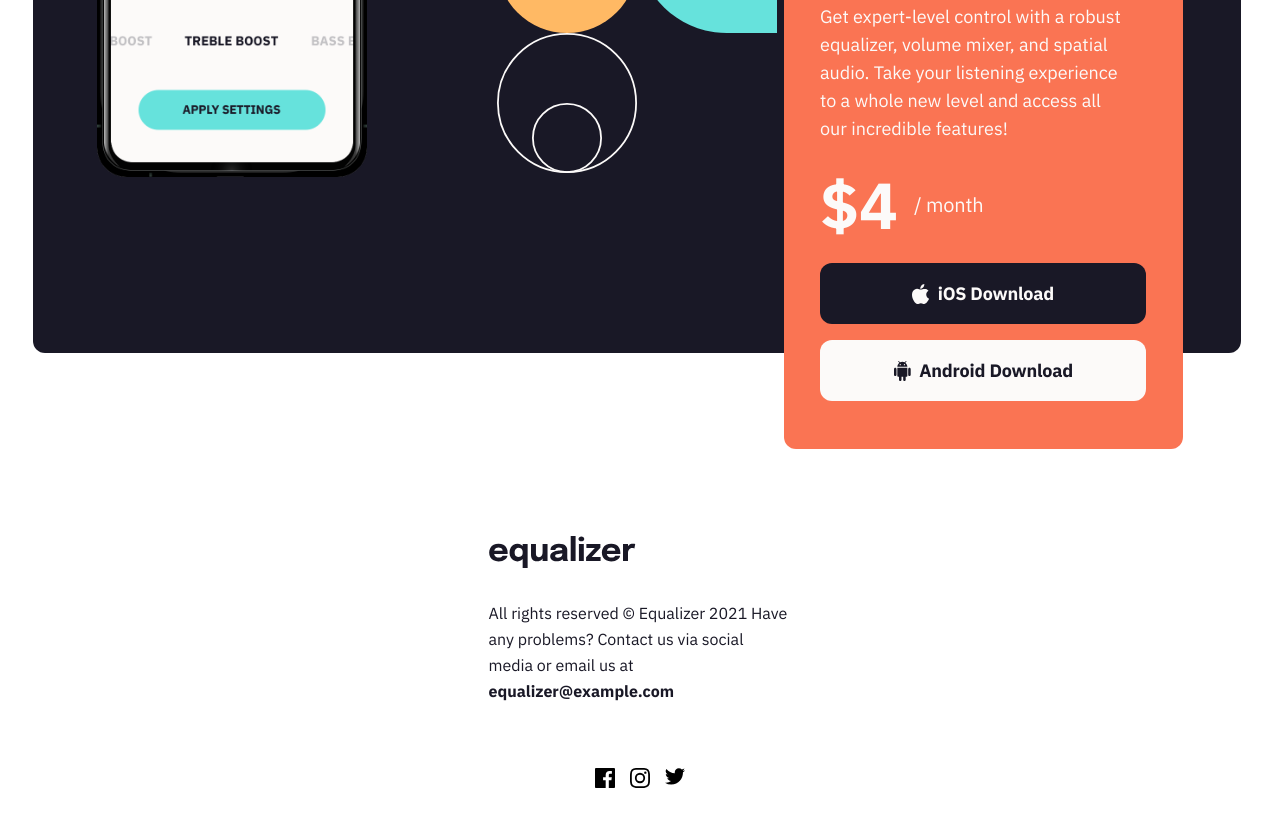
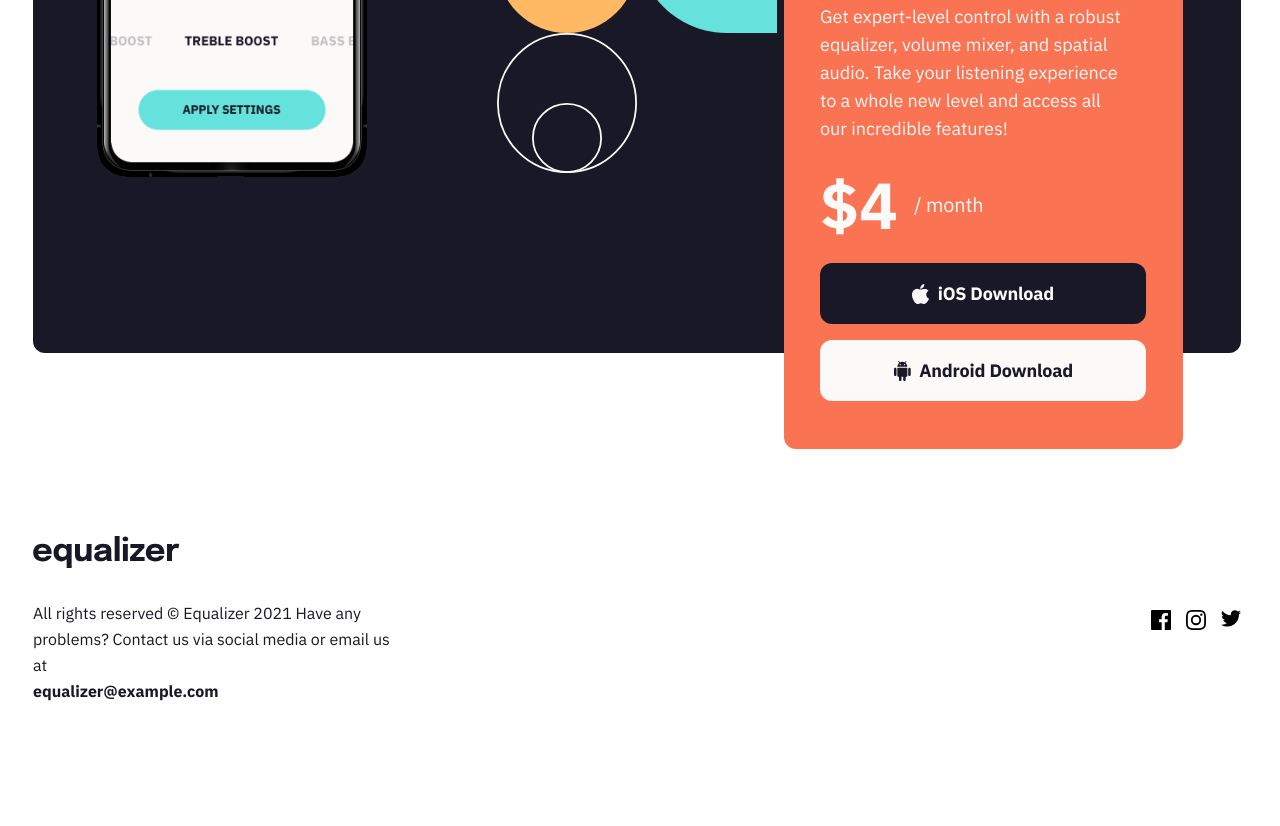
Before and after one commit to Mariam-Mantidze/Equalizer-landing-page, a plain HTML site: page index.html in a window 1280 px wide. Shown: the part 986-1812 px from the top of the page. After the commit the page ends 1775 px from the top, so only its background shows below. Drawn offline with Linux system fonts and the light colour scheme.

Commit message:
style tablet

```diff
--- a/styles.css
+++ b/styles.css
@@ -257,6 +257,14 @@ footer span {
   }
 
   footer {
+    padding: 0 39px 85px 33px;
     margin-top: 182px;
+    align-items: flex-start;
+    flex-direction: row;
+    align-items: center;
+    justify-content: space-between;
+  }
+  footer p {
+    width: 366px;
   }
 }
```
